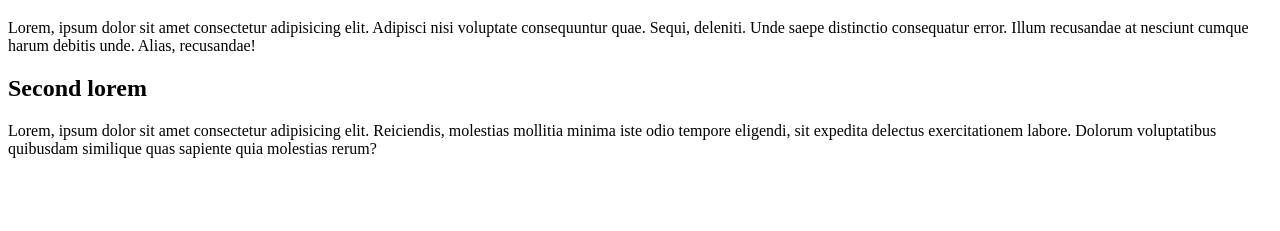
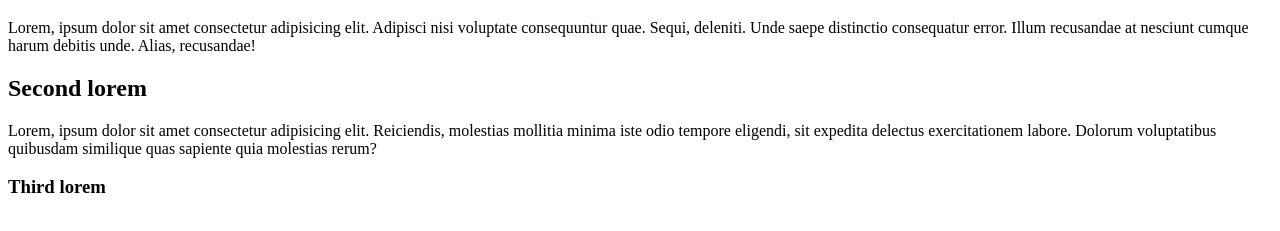
Before and after one commit to WinNKyawWilly/DevOpsLab04, a plain HTML site: page index.html in a window 1280 px wide. Shown: the part 61-292 px from the top of the page. Drawn offline with Linux system fonts and the light colour scheme.

Commit message:
Added third lorem

```diff
--- a/index.html
+++ b/index.html
@@ -21,5 +21,7 @@
       delectus exercitationem labore. Dolorum voluptatibus quibusdam similique
       quas sapiente quia molestias rerum?
     </p>
+
+    <h3>Third lorem</h3>
   </body>
 </html>
```
